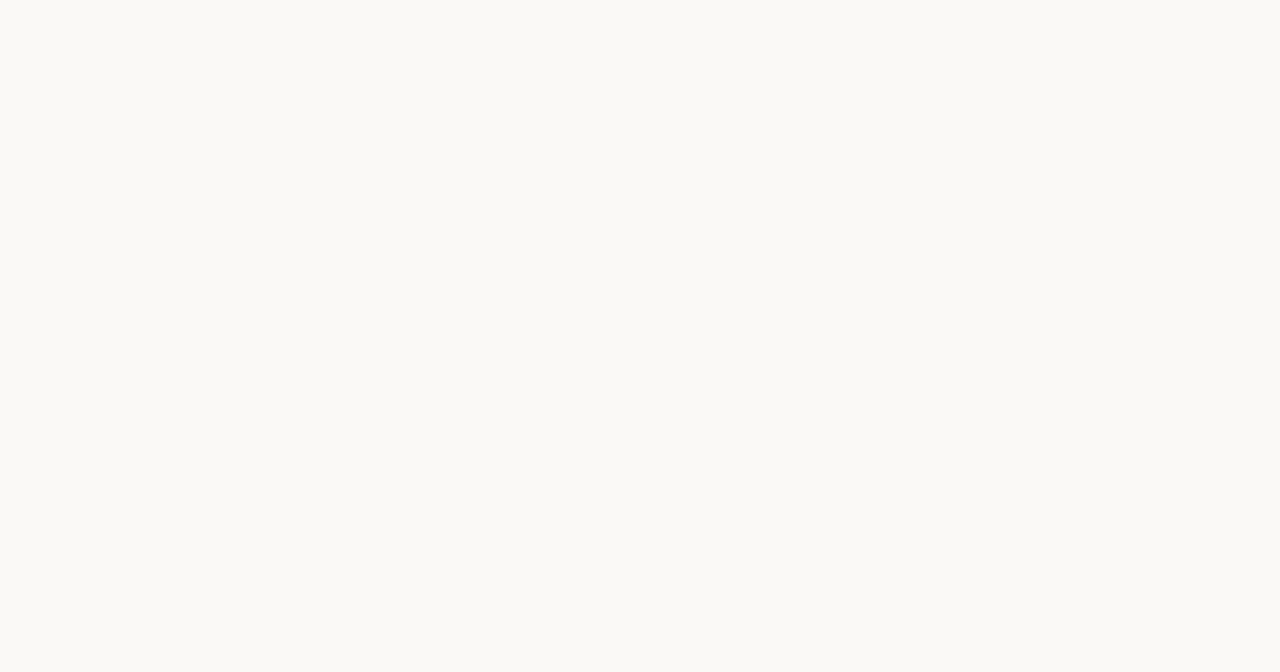
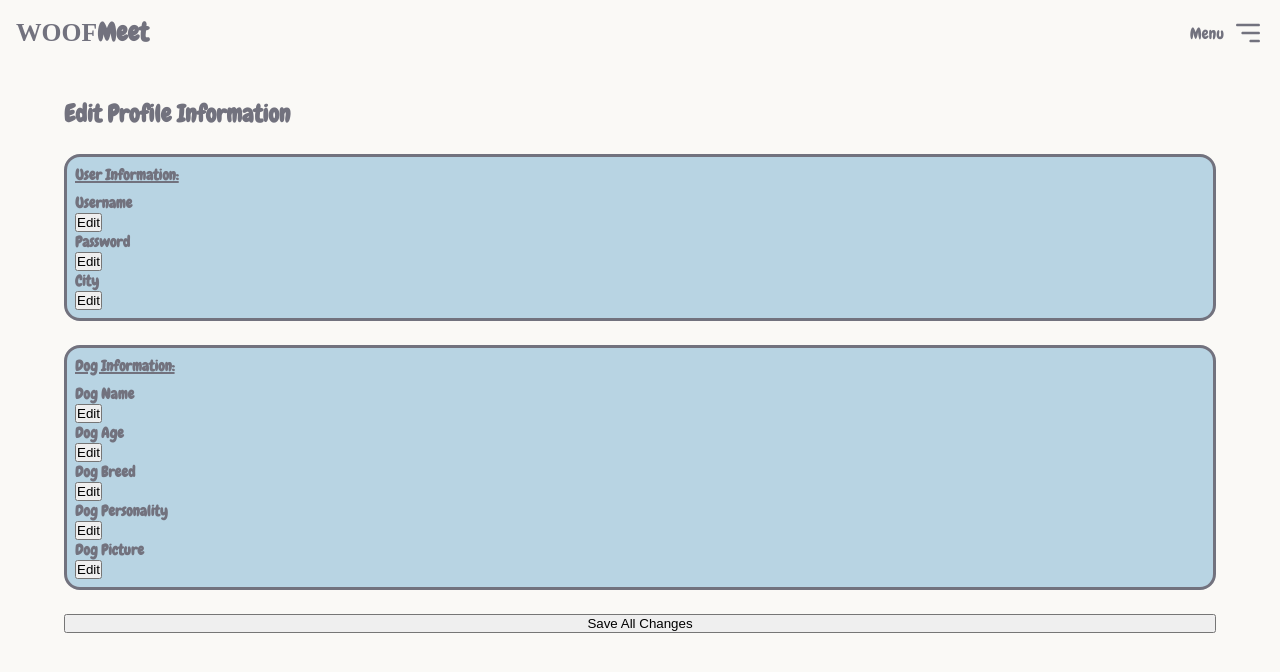
Before and after one commit to imarcus14/ivan-marcus-capstone, a React (Vite) app: page /profile in a window 1280 px wide. Before the commit this address had no page. Shown: the top 672 px of the page. Built offline with nearby package versions, Linux system fonts and the light colour scheme; no server answers; a web font is replaced by a local one.

Commit message:
Create edit profile page and add edit functionality

```diff
--- a/src/App.jsx
+++ b/src/App.jsx
@@ -5,6 +5,7 @@ import { BrowserRouter, Route, Routes } from 'react-router-dom'
 import ChatPage from './pages/ChatPage/ChatPage'
 import LoginPage from './pages/LoginPage/LoginPage'
 import MainPage from './pages/MainPage/MainPage'
+import ProfilePage from './pages/ProfilePage/ProfilePage'
 import SignupPage from './pages/SignupPage/SignupPage'
 import WelcomePage from './pages/WelcomePage/WelcomePage'
 
@@ -19,6 +20,7 @@ function App() {
         <Route path="/login" element={<LoginPage/>}/>
         <Route path="/signup" element={<SignupPage/>}/>
         <Route path="/main" element={<MainPage/>}/>
+        <Route path="/profile" element={<ProfilePage/>}/>
         <Route path="/chat/:username" element={<ChatPage/>}/>
       </Routes>
     </BrowserRouter>
--- a/src/components/AccountContent/AccountContent.scss
+++ b/src/components/AccountContent/AccountContent.scss
@@ -11,7 +11,7 @@
     border-radius: 1rem;
     font-size: 0.8rem;
     font-family: "Chewy";
-    z-index: 100;
+
 
     @include tablet{
         width: 80%;
@@ -63,7 +63,7 @@
             position: relative;
             width: 10rem;
             height: 10rem;
-            z-index: 1;
+            z-index: -1;
             left: 4rem;
             bottom: 2rem;
         }
@@ -82,7 +82,7 @@
             position: relative;
             width: 10rem;
             height: 10rem;
-            z-index: 1;
+            z-index: -1;
             right: 4rem;
             top: 4rem;
         }
--- /dev/null
+++ b/src/components/EditProfile/EditProfile.jsx
@@ -0,0 +1,38 @@
+import "./EditProfile.scss";
+
+import { useState } from "react";
+
+const EditProfile = ({label, value, onSave}) => {
+
+    const [edit, setEdit] = useState(false);
+    const [inputValue, setInputValue] = useState(value);
+
+    const handleSave = () => {
+        onSave(inputValue);
+        setEdit(false);
+    };
+
+
+
+    return (
+        <div className="edit-field">
+            <h3>{label}</h3>
+            {edit ? (
+                <div>
+                    <input type="text" value={inputValue} onChange={(e) => setInputValue(e.target.value)}/>
+                    <button onClick={handleSave}>Save</button>
+                    <button onClick={() => setEdit(false)}>Cancel</button>
+                </div>
+            ) : (
+
+                <div>
+                    <span>{value}</span>
+                    <button onClick={() => setEdit(true)}>Edit</button>
+                </div>
+            )}
+        </div>
+
+     );
+}
+
+export default EditProfile;
--- a/src/components/MenuTab/MenuTab.jsx
+++ b/src/components/MenuTab/MenuTab.jsx
@@ -13,7 +13,7 @@ const MenuTab = () => {
     }
     return (
         <div className="menu-tab">
-            <Link className="menu-tab__options" to="">
+            <Link className="menu-tab__options" to="/profile">
                 <p>Profile</p>
             </Link>
             <Link className="menu-tab__options" to="">
--- a/src/components/ProfileCards/ProfileCards.scss
+++ b/src/components/ProfileCards/ProfileCards.scss
@@ -10,9 +10,11 @@
     border-radius: 1rem;
     font-size: 0.8rem;
     font-family: "Chewy";
+
     &:hover{
         // background-color: #9EB0BE;
         border: 3px solid #9EB0BE;
+
     }
 
     @include tablet{
--- /dev/null
+++ b/src/pages/ProfilePage/ProfilePage.jsx
@@ -0,0 +1,77 @@
+import "./ProfilePage.scss"
+
+import { useEffect, useState } from "react";
+
+import EditProfile from "../../components/EditProfile/EditProfile";
+import Header from "../../components/Header/Header";
+import axios from "axios";
+import { useNavigate } from "react-router-dom";
+
+const ProfilePage = () => {
+
+    const URL = import.meta.env.VITE_API_URL;
+
+        const [profile, setProfile] = useState({
+            user: { username:"", city: ""},
+            dog: {name: "", breed: "", age: "", personality: "", photo: ""},
+        });
+        const navigate = useNavigate();
+
+        useEffect(() => {
+            const storedFormData = localStorage.getItem("signupData");
+            if (storedFormData) {
+              setProfile(JSON.parse(storedFormData));
+            }
+          }, []);
+
+        const handleSave = (category, field, newValue) => {
+        setProfile((prevProfile) => ({
+          ...prevProfile,
+          [category]: {
+            ...prevProfile[category],
+            [field]: newValue,
+          },
+        }));
+        };
+
+        const handleSubmit = async () => {
+            try{
+                await axios.put(`${URL}/update-profile`, profile);
+                localStorage.setItem("signupData", JSON.stringify(profile));
+                alert("Profile Updated Successfully!")
+                navigate("/main")
+
+            }catch(error){
+                console.error(error);
+            }
+        }
+
+    return (
+        <>
+        <Header/>
+        <div className="profile-page">
+            <h2 className="profile-page__title">Edit Profile Information</h2>
+            <div className="profile-page__edit">
+                <div className="profile-page__section">
+                    <h3 className="profile-page__section-title">User Information:</h3>
+                    <EditProfile label="Username" value={profile.user.city} onSave={(newValue) => handleSave("user", "username", newValue)}/>
+                    <EditProfile label="Password" value={profile.user.password} onSave={(newValue) => handleSave("user", "password", newValue)}/>
+                    <EditProfile label="City" value={profile.user.city} onSave={(newValue) => handleSave("user", "city", newValue)}/>
+                </div>
+                <div className="profile-page__section">
+                    <h3 className="profile-page__section-title">Dog Information:</h3>
+                    <EditProfile label="Dog Name" value={profile.dog.name} onSave={(newValue) => handleSave("dog", "username", newValue)}/>
+                    <EditProfile label="Dog Age" value={profile.dog.age} onSave={(newValue) => handleSave("dog", "username", newValue)}/>
+                    <EditProfile label="Dog Breed" value={profile.dog.breed} onSave={(newValue) => handleSave("dog", "username", newValue)}/>
+                    <EditProfile label="Dog Personality" value={profile.dog.personality} onSave={(newValue) => handleSave("dog", "username", newValue)}/>
+                    <EditProfile label="Dog Picture" value={profile.dog.photo} onSave={(newValue) => handleSave("dog", "username", newValue)}/>
+                </div>
+            </div>
+            <button onClick={handleSubmit}>Save All Changes</button>
+
+        </div>
+        </>
+     );
+}
+
+export default ProfilePage;
--- /dev/null
+++ b/src/pages/ProfilePage/ProfilePage.scss
@@ -0,0 +1,36 @@
+@use '../../styles/partials/global.scss' as *;
+
+
+.profile-page{
+    font-family: "Chewy";
+    color: $woofgrey;
+    display: flex;
+    flex-direction: column;
+    width: 90%;
+    margin: auto;
+    padding-top: 2rem;
+
+    &__section{
+        border: 3px solid $woofgrey;
+        border-radius: 1rem;
+        padding: 0.5rem;
+        background-color: $woofblue;
+        font-size: 0.8rem;
+        margin: 1.5rem 0;
+    }
+
+    &__section-title{
+        text-decoration: underline 2px;
+        padding-bottom: 0.5rem;
+    }
+
+    // &__dog{
+    //     border: 3px solid $woofgrey;
+    //     border-radius: 1rem;
+    //     padding: 0.5rem;
+    //     background-color: $woofblue;
+    //     font-size: 0.8rem;
+    //     margin: 1.5rem 0;
+    // }
+
+}
```
Also changed, not shown: src/components/EditProfile/EditProfile.scss (added).
